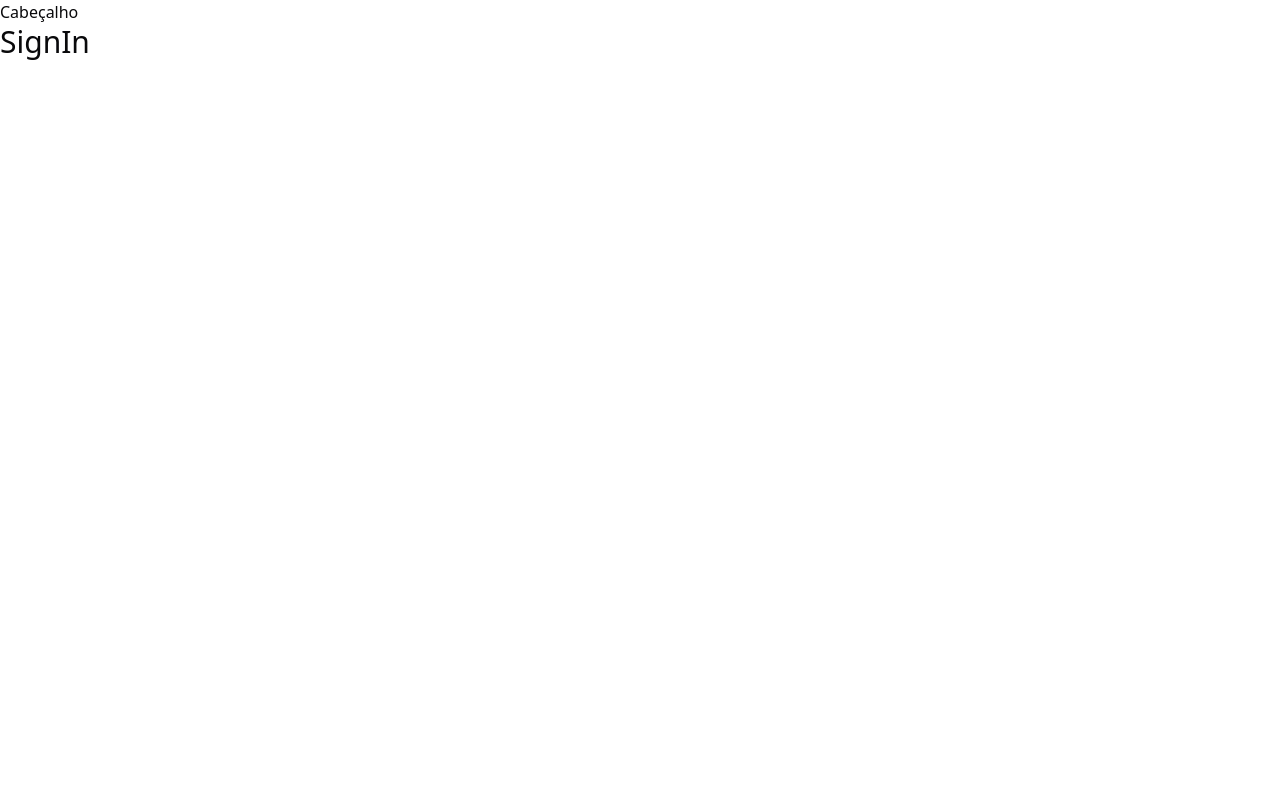
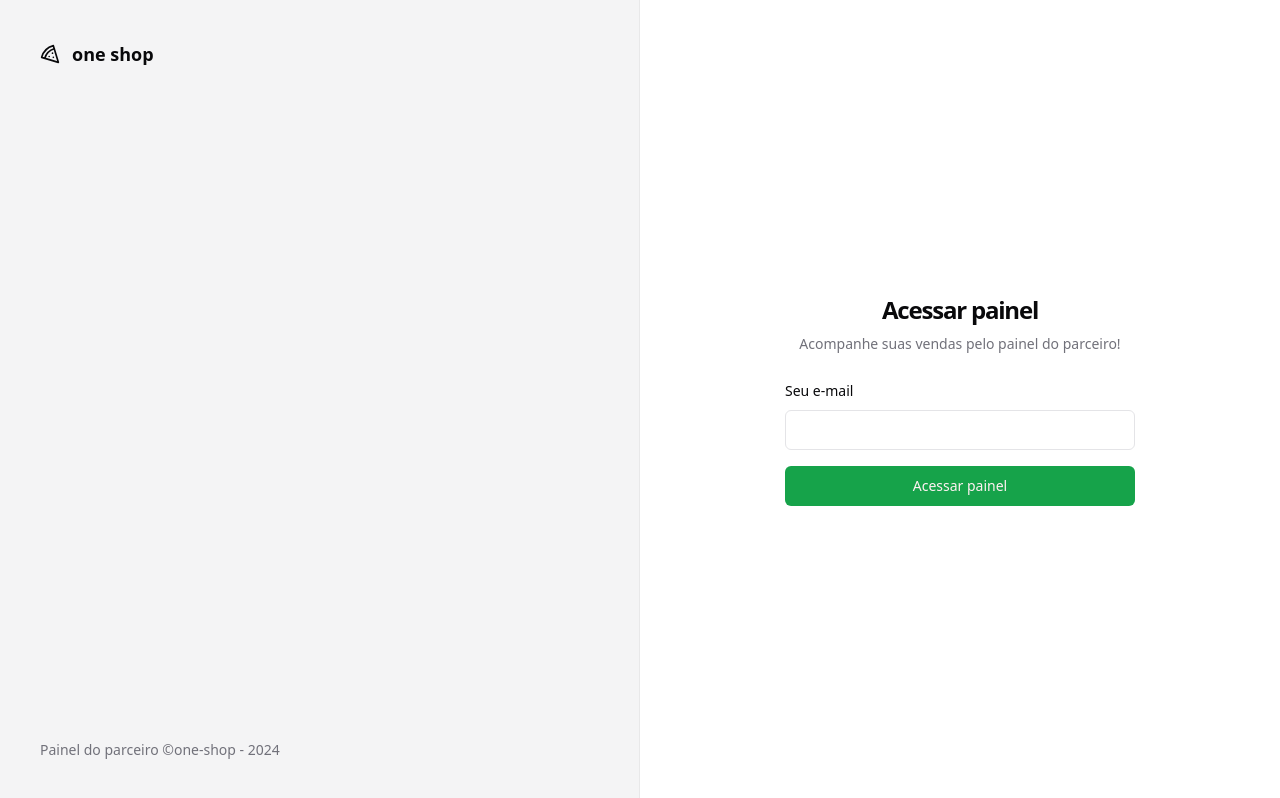
Before and after one commit to Gui-dev/one-shop, a React (Vite) app: page /sign-in in a window 1280 px wide. Built offline with nearby package versions, Linux system fonts and the light colour scheme.

Commit message:
chore: add react hook form and zod

```diff
--- a/package.json
+++ b/package.json
@@ -10,6 +10,8 @@
     "preview": "vite preview"
   },
   "dependencies": {
+    "@hookform/resolvers": "^3.4.2",
+    "@radix-ui/react-label": "^2.0.2",
     "@radix-ui/react-slot": "^1.0.2",
     "class-variance-authority": "^0.7.0",
     "clsx": "^2.1.1",
@@ -19,10 +21,12 @@
     "react": "^18.2.0",
     "react-dom": "^18.2.0",
     "react-helmet-async": "^2.0.5",
+    "react-hook-form": "^7.51.5",
     "react-router-dom": "^6.23.1",
     "sort-by": "^1.2.0",
     "tailwind-merge": "^2.3.0",
-    "tailwindcss-animate": "^1.0.7"
+    "tailwindcss-animate": "^1.0.7",
+    "zod": "^3.23.8"
   },
   "devDependencies": {
     "@rocketseat/eslint-config": "^2.2.2",
--- /dev/null
+++ b/src/components/ui/input.tsx
@@ -0,0 +1,25 @@
+import * as React from "react"
+
+import { cn } from "@/lib/utils"
+
+export interface InputProps
+  extends React.InputHTMLAttributes<HTMLInputElement> {}
+
+const Input = React.forwardRef<HTMLInputElement, InputProps>(
+  ({ className, type, ...props }, ref) => {
+    return (
+      <input
+        type={type}
+        className={cn(
+          "flex h-10 w-full rounded-md border border-input bg-background px-3 py-2 text-sm ring-offset-background file:border-0 file:bg-transparent file:text-sm file:font-medium placeholder:text-muted-foreground focus-visible:outline-none focus-visible:ring-2 focus-visible:ring-ring focus-visible:ring-offset-2 disabled:cursor-not-allowed disabled:opacity-50",
+          className
+        )}
+        ref={ref}
+        {...props}
+      />
+    )
+  }
+)
+Input.displayName = "Input"
+
+export { Input }
--- /dev/null
+++ b/src/components/ui/label.tsx
@@ -0,0 +1,24 @@
+import * as React from "react"
+import * as LabelPrimitive from "@radix-ui/react-label"
+import { cva, type VariantProps } from "class-variance-authority"
+
+import { cn } from "@/lib/utils"
+
+const labelVariants = cva(
+  "text-sm font-medium leading-none peer-disabled:cursor-not-allowed peer-disabled:opacity-70"
+)
+
+const Label = React.forwardRef<
+  React.ElementRef<typeof LabelPrimitive.Root>,
+  React.ComponentPropsWithoutRef<typeof LabelPrimitive.Root> &
+    VariantProps<typeof labelVariants>
+>(({ className, ...props }, ref) => (
+  <LabelPrimitive.Root
+    ref={ref}
+    className={cn(labelVariants(), className)}
+    {...props}
+  />
+))
+Label.displayName = LabelPrimitive.Root.displayName
+
+export { Label }
--- a/src/pages/_layouts/auth.tsx
+++ b/src/pages/_layouts/auth.tsx
@@ -1,11 +1,20 @@
+import { Pizza } from 'lucide-react'
 import { Outlet } from 'react-router-dom'
 
 export const AuthLayout = () => {
   return (
-    <div>
-      <h1>Cabeçalho</h1>
+    <div className="grid min-h-screen grid-cols-2">
+      <div className="border-foreground/5 bg-muted text-muted-foreground flex h-full flex-col justify-between border-r p-10">
+        <div className="text-foreground flex items-center gap-3 text-lg font-medium">
+          <Pizza className="h-5 w-5" />
+          <span className="font-semibold">one shop</span>
+        </div>
+        <footer className="text-sm">
+          Painel do parceiro &copy;one-shop - {new Date().getFullYear()}
+        </footer>
+      </div>
 
-      <div>
+      <div className="flex flex-col items-center justify-center">
         <Outlet />
       </div>
     </div>
--- a/src/pages/auth/sign-in.tsx
+++ b/src/pages/auth/sign-in.tsx
@@ -1,11 +1,32 @@
 import { Helmet } from 'react-helmet-async'
+
+import { Button } from '@/components/ui/button'
+import { Input } from '@/components/ui/input'
+import { Label } from '@/components/ui/label'
 
 export const SignIn = () => {
   return (
     <>
       <Helmet title="Login" />
-      <div>
-        <h1 className="text-3xl">SignIn</h1>
+      <div className="p-8">
+        <div className="flex w-[350px] flex-col justify-center gap-6">
+          <div className="flex flex-col gap-2 text-center">
+            <h1 className="text-2xl font-semibold tracking-tighter">
+              Acessar painel
+            </h1>
+            <p className="text-muted-foreground text-sm">
+              Acompanhe suas vendas pelo painel do parceiro!
+            </p>
+          </div>
+          <form className="space-y-4">
+            <div className="space-y-2">
+              <Label htmlFor="email">Seu e-mail</Label>
+              <Input id="email" type="email" />
+            </div>
+
+            <Button className="w-full">Acessar painel</Button>
+          </form>
+        </div>
       </div>
     </>
   )
--- a/src/styles/globals.css
+++ b/src/styles/globals.css
@@ -6,63 +6,46 @@
   :root {
     --background: 0 0% 100%;
     --foreground: 240 10% 3.9%;
-
     --card: 0 0% 100%;
     --card-foreground: 240 10% 3.9%;
-
     --popover: 0 0% 100%;
     --popover-foreground: 240 10% 3.9%;
-
-    --primary: 240 5.9% 10%;
-    --primary-foreground: 0 0% 98%;
-
+    --primary: 142.1 76.2% 36.3%;
+    --primary-foreground: 355.7 100% 97.3%;
     --secondary: 240 4.8% 95.9%;
     --secondary-foreground: 240 5.9% 10%;
-
     --muted: 240 4.8% 95.9%;
     --muted-foreground: 240 3.8% 46.1%;
-
     --accent: 240 4.8% 95.9%;
     --accent-foreground: 240 5.9% 10%;
-
     --destructive: 0 84.2% 60.2%;
     --destructive-foreground: 0 0% 98%;
-
     --border: 240 5.9% 90%;
     --input: 240 5.9% 90%;
-    --ring: 240 10% 3.9%;
-
+    --ring: 142.1 76.2% 36.3%;
     --radius: 0.5rem;
   }
 
   .dark {
-    --background: 240 10% 3.9%;
-    --foreground: 0 0% 98%;
-
-    --card: 240 10% 3.9%;
-    --card-foreground: 0 0% 98%;
-
-    --popover: 240 10% 3.9%;
-    --popover-foreground: 0 0% 98%;
-
-    --primary: 0 0% 98%;
-    --primary-foreground: 240 5.9% 10%;
-
+    --background: 20 14.3% 4.1%;
+    --foreground: 0 0% 95%;
+    --card: 24 9.8% 10%;
+    --card-foreground: 0 0% 95%;
+    --popover: 0 0% 9%;
+    --popover-foreground: 0 0% 95%;
+    --primary: 142.1 70.6% 45.3%;
+    --primary-foreground: 144.9 80.4% 10%;
     --secondary: 240 3.7% 15.9%;
     --secondary-foreground: 0 0% 98%;
-
-    --muted: 240 3.7% 15.9%;
+    --muted: 0 0% 15%;
     --muted-foreground: 240 5% 64.9%;
-
-    --accent: 240 3.7% 15.9%;
+    --accent: 12 6.5% 15.1%;
     --accent-foreground: 0 0% 98%;
-
     --destructive: 0 62.8% 30.6%;
-    --destructive-foreground: 0 0% 98%;
-
+    --destructive-foreground: 0 85.7% 97.3%;
     --border: 240 3.7% 15.9%;
     --input: 240 3.7% 15.9%;
-    --ring: 240 4.9% 83.9%;
+    --ring: 142.4 71.8% 29.2%;
   }
 }
 
```
Also changed, not shown: 1 other file (tests, documents, lock files or other folders).
